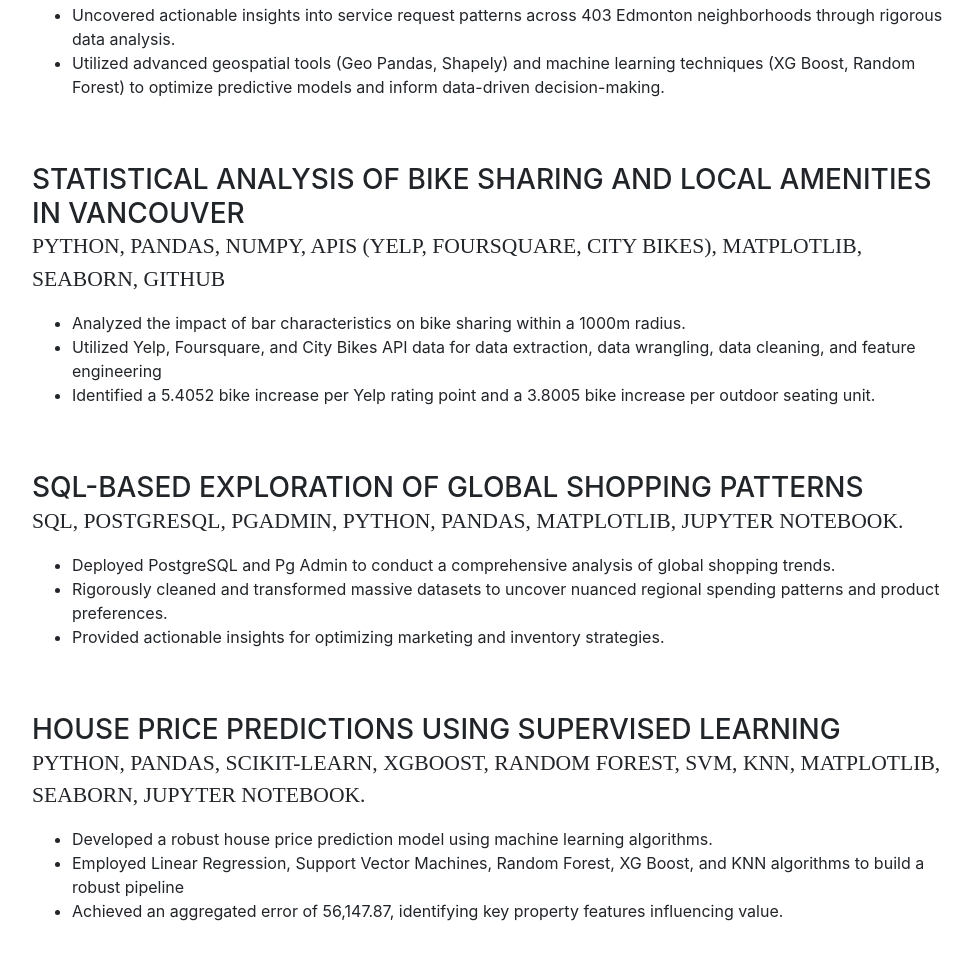
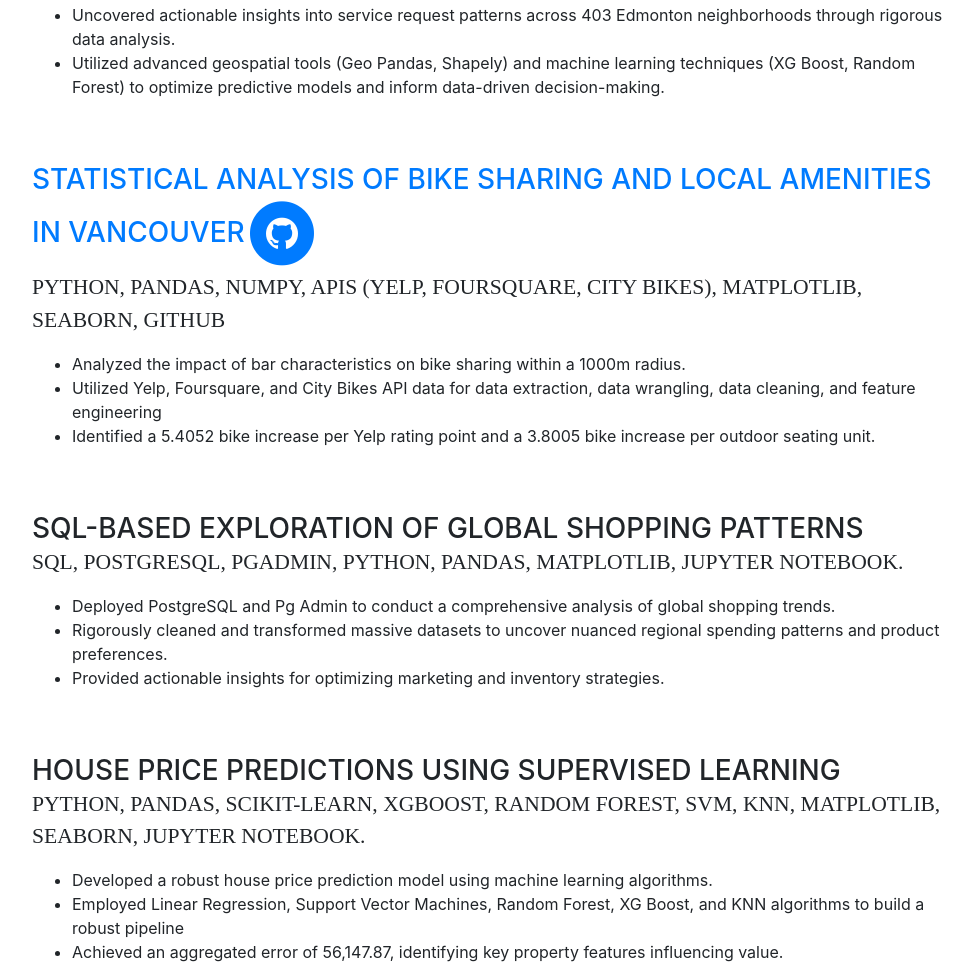
Before and after one commit to hrmn-preet/portfolio, a website with bundled scripts: page index.html in a window 1280 px wide. Shown: the part 1922-2885 px from the top of the page, without its empty margins (288-1258 px from the left). Built offline with nearby package versions, Linux system fonts and the light colour scheme; a web font is replaced by a local one.

Commit message:
Update index.html

```diff
--- a/index.html
+++ b/index.html
@@ -172,7 +172,7 @@
 
           <div class="resume-item d-flex flex-column flex-md-row mb-5">
             <div class="resume-content mr-auto">
-              <a href="https://github.com/hrmn-preet/City-of-Edmonton-311-Requests-Analysis-"><h3 class="mb-0" href="https://github.com/hrmn-preet/City-of-Edmonton-311-Requests-Analysis-">311 Request Analysis with Monthly and Daily predictions for Edmonton</h3><span class="fa-stack fa-lg">
+              <a target="_blank" href="https://github.com/hrmn-preet/City-of-Edmonton-311-Requests-Analysis-"><h3 class="mb-0">311 Request Analysis with Monthly and Daily predictions for Edmonton</h3><span class="fa-stack fa-lg">
                   <i class="fa fa-circle fa-stack-2x"></i>
                   <i class="fa fa-github fa-stack-1x fa-inverse"></i>
                 </span></a>
@@ -185,7 +185,10 @@ GeoPandas, Shapely, XGBoost, Random Forest, Jupyter Notebook, Matplotlib and Sea
 
           <div class="resume-item d-flex flex-column flex-md-row mb-5">
             <div class="resume-content mr-auto">
-              <h3 class="mb-0">Statistical Analysis of Bike Sharing and Local Amenities in Vancouver</h3>
+              <a href="https://github.com/hrmn-preet/Statistical-Analysis-of-Bike-Sharing-and-Local-Amenities-in-Vancouver" target="_blank"><h3 class="mb-0">Statistical Analysis of Bike Sharing and Local Amenities in Vancouver<span class="fa-stack fa-lg">
+                  <i class="fa fa-circle fa-stack-2x"></i>
+                  <i class="fa fa-github fa-stack-1x fa-inverse"></i>
+                </span></h3></a>
               <div class="subheading mb-3">
 Python, Pandas, Numpy, APIs (Yelp, Foursquare, City Bikes), Matplotlib, Seaborn, GitHub</div>
               <p><ul><li>Analyzed the impact of bar characteristics on bike sharing within a 1000m radius. </li>
```
